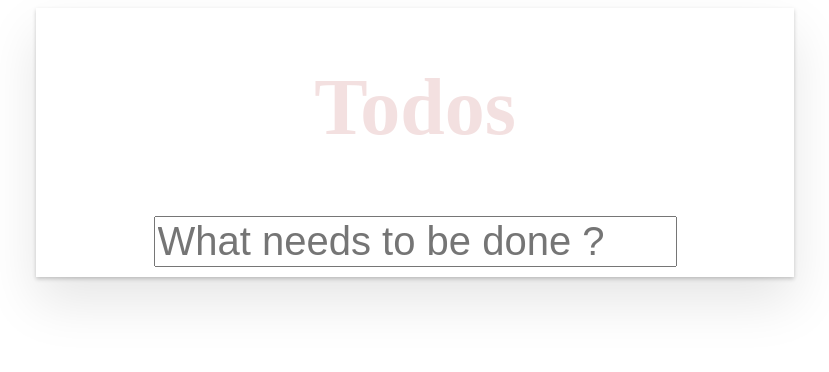
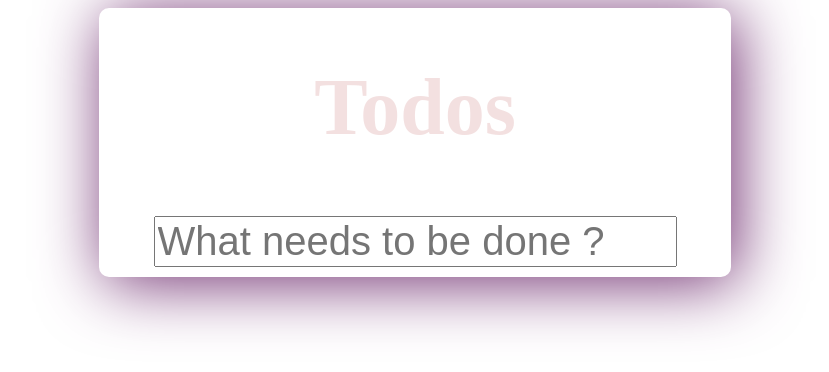
Before and after one commit to KodarEmanuel/todo, a plain HTML site: page Index.html in a window 1280 px wide. Shown: the whole page, without its empty margins (225-1054 px from the left). Drawn offline with Linux system fonts and the light colour scheme.

Commit message:
xss
helloworld

```diff
--- a/Index.html
+++ b/Index.html
@@ -10,26 +10,48 @@
 <body >
 
 <div  class="Container">
-    <div class="Emptybox-md">
-    </div>
+
     <div class="Main">
         <div class="Main-Header">
         <h1>Todos</h1>
     </div>
     <div class="Main-Body">
-        <input class="Main-Body-TextInput" type="text" id="txtbox" placeholder="What needs to be done ?" maxlength="20" ></div>
+        <input class="Main-Body-TextInput" type="text" id="txtbox" placeholder="What needs to be done ?" maxlength="20" >
+    </div>
         <div class="Main-ListBox" id="block-list">
             <!-- Exempel-->
-            <!-- <div class="Main-TodoBlock Done" value="false" >
-                <img class="Checkbox Checked"  id="4a3b700f-1ec4-4260-a346-58b721f51b08">
+
+            <!-- Not Donebox-->
+            <!-- <div class="Main-TodoBlock" value="false" >
+                <img class="Checkbox" >
                 <label >DAW</label>
-                <img class="CloseButton  Hidden" id="18d05694-efa5-44e4-a7aa-46f9eb17b147"   > -->
-            </div>
+                <img class="CloseButton  Hidden"    >
+            </div> -->
+
+          <!--  Done Box-->
+            <!-- <div class="Main-TodoBlock-Done" value="true" >
+                <img class="Checkbox" >
+                <label >DAW</label>
+                <img class="CloseButton "    >
+            </div> -->
+
+
+             <!--  mouse enter Box-->
+
+                <!-- <img class="CloseButton  Visible"    > -->
+                  <!--  mouse Leave Box-->
+
+                <!-- <img class="CloseButton  Hidden"    > -->
+
+
+
+
+
+
+
         </div>
+    </div>
 
-        <div class="Emptybox-md">
-            </div>
-    </div>
 
 </div>
 </body>
--- a/style.css
+++ b/style.css
@@ -1,10 +1,10 @@
 
 .Container {
 
-    display: flex;
-    flex-direction: row;
-   text-align: center;
-   justify-content: center;
+    display: block;
+
+
+
 
 }
 .Emptybox-md{
@@ -13,14 +13,24 @@
     width: 100%;
 
 }
+
 .Main {
 
-    flex: 3;
+    margin: 0 auto;
+        flex: 1;
      display: flex;
     flex-direction: column;
-    background-color: rgb(255, 255, 255);
-     box-shadow: rgba(0, 0, 0, 0.2) 0px 2px 4px 0px, rgba(0, 0, 0, 0.1) 0px 25px 50px 0px;
+    border-style: dashed;
+    border-radius: 10px 10px 10px 10px;
+    -moz-border-radius: 10px 10px 10px 10px;
+    -webkit-border-radius: 10px 10px 10px 10px;
+    border: 0px solid #000000;
+        background-color: rgb(255, 255, 255);
+        -webkit-box-shadow: 6px 6px 66px 0px rgba(112,46,112,1)  !important;
+        -moz-box-shadow: 6px 6px 66px 0px rgba(112,46,112,1)  !important;
+        box-shadow: 6px 6px 66px 0px rgba(112,46,112,1) !important;
 
+ width: 50%;
 }
 .Main .Main-Header{
 
```
